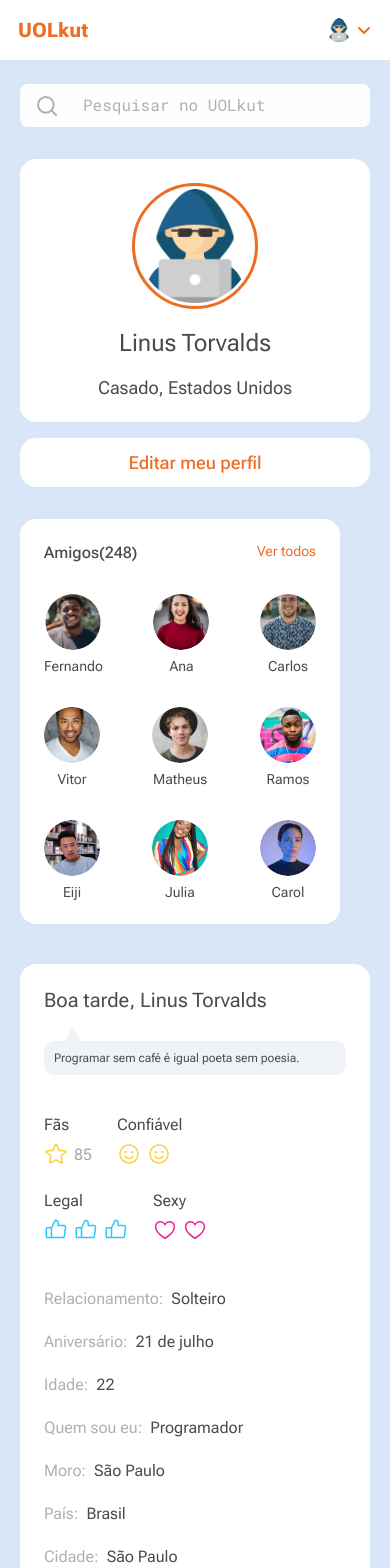
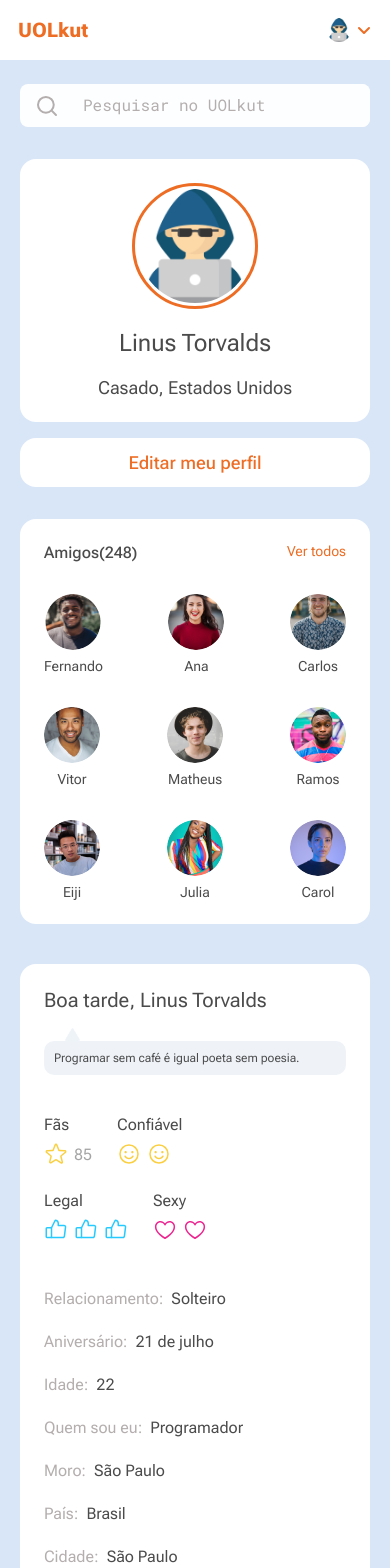
Before and after one commit to Theo-Magno/projeto-compass-desafio-x, a React (Create React App) app in the folder uolkut/: page /profile in a window 390 px wide. Shown: the top 1568 px of the page. Built offline with nearby package versions, Linux system fonts and the light colour scheme; the HTML template or start-up script is replaced by a standard one.

Commit message:
fix: responsivity for tablet fixed

```diff
--- a/uolkut/src/components/Card/CardsFC.css
+++ b/uolkut/src/components/Card/CardsFC.css
@@ -1,8 +1,7 @@
-.card.card-friends {
+.card.card-fc {
   padding: 24px;
   margin: 0;
-  width: 100%;
-  max-width: calc(320px - 48px);
+  max-width: 100%;
   box-shadow: none;
 }
 
@@ -48,6 +47,7 @@
 .content-box {
   display: flex;
   flex-direction: column;
+  align-items: center;
   width: 100%;
   margin-top: 2rem;
   gap: 33px;
@@ -59,13 +59,17 @@
   justify-content: space-between;
   align-items: center;
   width: 100%;
+  max-width: 380px;
 }
 
-
-
+@media (min-width: 768px) {
+  .card.card-fc {
+    width: 100%;
+  }
+}
 
 @media (min-width: 1200px) {
-  .card.card-friends {
+  .card.card-fc {
     max-width: calc(280px - 48px);
   }
 }
--- a/uolkut/src/components/Card/CardsFC.tsx
+++ b/uolkut/src/components/Card/CardsFC.tsx
@@ -11,11 +11,10 @@ type Props = {
 
 const CardsFC = ({ children, typeCard, link }: Props): JSX.Element => {
   return (
-    <Card classNameCard="card-friends">
+    <Card classNameCard="card-fc">
       <div className="header-card-profile">
         <p>{typeCard}</p>
-        {/* <Link to="#"></Link> */}
-        <a href="#">Ver todos</a>
+        <Link to="#">Ver todos</Link>
       </div>
       {children}
     </Card>
--- a/uolkut/src/components/InfoProfile.tsx
+++ b/uolkut/src/components/InfoProfile.tsx
@@ -9,6 +9,7 @@ import ThumbsUp from './Icons/emojis/ThumbsUp';
 import Sexy from './Icons/emojis/Sexy';
 
 import Triangle from '../assets/images/triangle.png';
+import { Link } from 'react-router-dom';
 
 const InfoProfile = (): JSX.Element => {
   return (
@@ -91,10 +92,9 @@ const InfoProfile = (): JSX.Element => {
             <dd className="more">Rap</dd>
             <dd className="more">indie</dd>
           </dl>
-          {/* <Link to="#">Ver todos</Link> */}
-          <a href="#" className="see-more">
+          <Link to="#" className="see-more">
             Ver todos
-          </a>
+          </Link>
         </div>
         <div className="films">
           <dl className="tags">
@@ -102,10 +102,9 @@ const InfoProfile = (): JSX.Element => {
             <dd>A rede social</dd>
             <dd className="more">Meu amigo tororo</dd>
           </dl>
-          {/* </Link> */}
-          <a href="#" className="see-more">
+          <Link to="#" className="see-more">
             Ver todos
-          </a>
+          </Link>
         </div>
       </div>
     </Card>
--- a/uolkut/src/pages/ProfilePage.css
+++ b/uolkut/src/pages/ProfilePage.css
@@ -36,6 +36,7 @@
   margin: 0;
   margin-top: 32px;
   padding: 24px;
+  max-width: 100%;
 }
 
 .profile-photo img {
@@ -62,6 +63,7 @@
   padding: 14px;
   margin-top: 16px;
   width: 100%;
+  max-width: 100%;
 }
 
 .edit-profile p {
```
